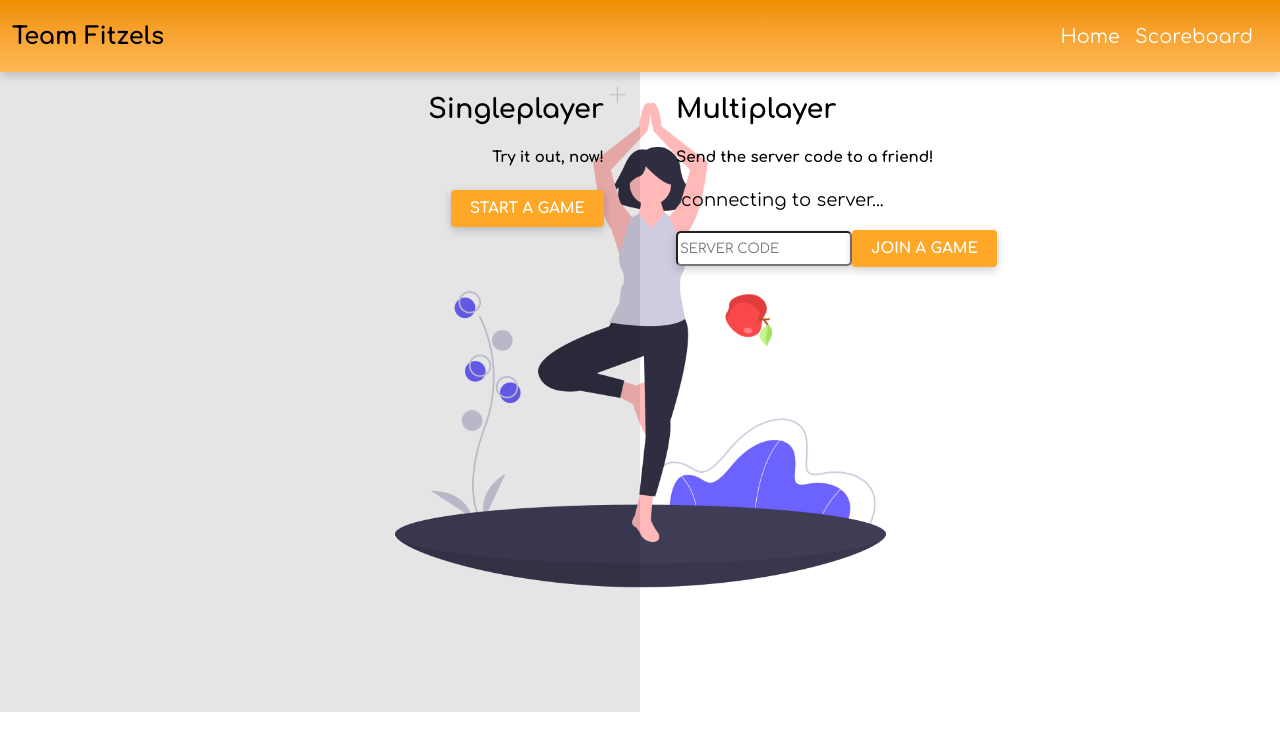
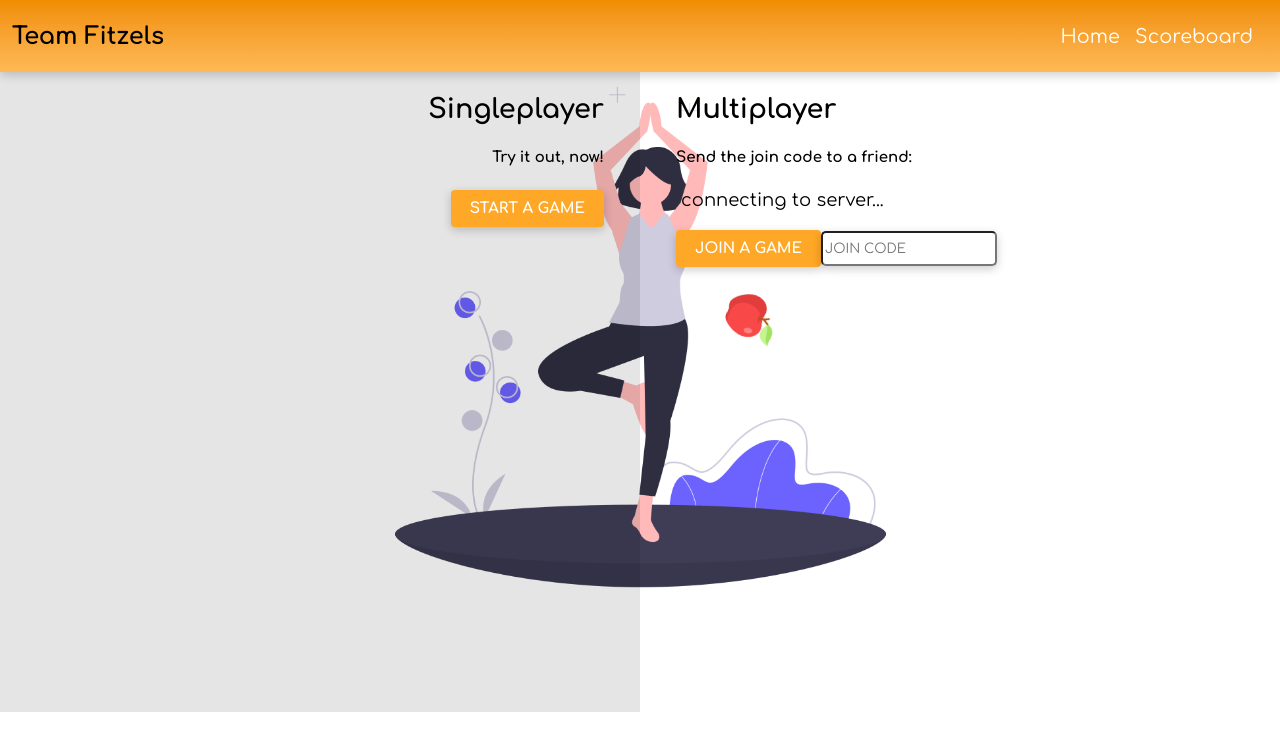
Before and after one commit to sutedalm/trashgame, a React (Create React App) app: page / in a window 1280 px wide. Shown: the top 750 px of the page. Built offline with nearby package versions, Linux system fonts and the light colour scheme; no server answers; what handsfree would draw is missing.

Commit message:
change copy to join code

```diff
--- a/src/MainPage/MainPage.js
+++ b/src/MainPage/MainPage.js
@@ -32,7 +32,7 @@ function MainPage({ serverId, setServerId }) {
                 </div>
                 <div className="rightBody">
                     <h2 className="leftBodyHeader">Multiplayer</h2>
-                    <h5 className="leftBodySubHeader">Send the server code to a friend!</h5>
+                    <h5 className="leftBodySubHeader">Send the join code to a friend:</h5>
                     <div className="rightBodyButtons">
                         <CopyClipboardButton />
                         <JoinGameForm serverId={serverId} setServerId={setServerId} />
--- a/src/components/JoinGameForm/JoinGameForm.tsx
+++ b/src/components/JoinGameForm/JoinGameForm.tsx
@@ -17,15 +17,15 @@ const JoinGameForm = (props: { serverId: string; setServerId: Function }) => {
     };
     return (
         <div className="JoinGameForm__container">
+            <button className="button" disabled={!multiplayerId} onClick={handleButtonClick}>
+                <span>JOIN A GAME</span>
+            </button>
             <input
                 type="text"
-                placeholder="SERVER CODE"
+                placeholder="JOIN CODE"
                 value={props.serverId}
                 onChange={handleChange}
             />
-            <button className="button" disabled={!multiplayerId} onClick={handleButtonClick}>
-                <span>JOIN A GAME</span>
-            </button>
         </div>
     );
 };
```
